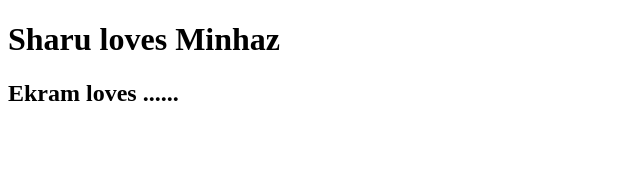
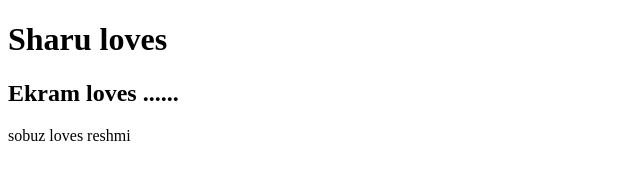
Before and after one commit to SobuzDas/test1, a plain HTML site: page index.html in a window 1280 px wide. Shown: the whole page, without its empty margins (0-640 px from the left). Drawn offline with Linux system fonts and the light colour scheme.

Commit message:
sobuzslove

```diff
--- a/index.html
+++ b/index.html
@@ -7,7 +7,8 @@
     <title>Document</title>
 </head>
 <body>
-    <h1>Sharu loves Minhaz</h1>
+    <h1>Sharu loves </h1>
     <h2>Ekram loves ......</h2>
+    <p>sobuz loves reshmi </p>
 </body>
 </html>
```
